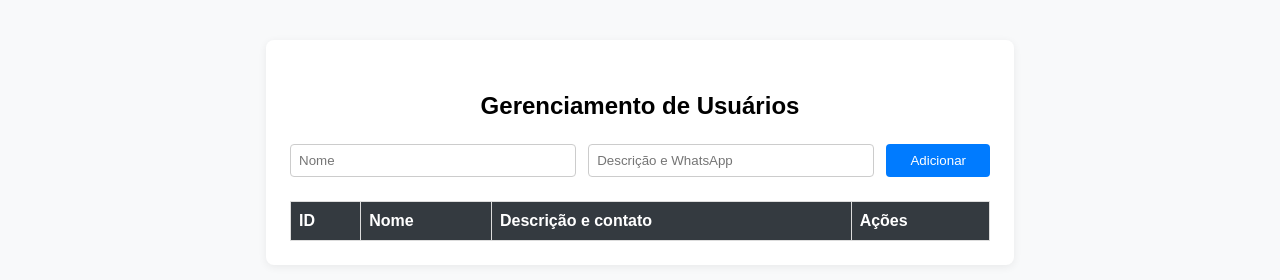
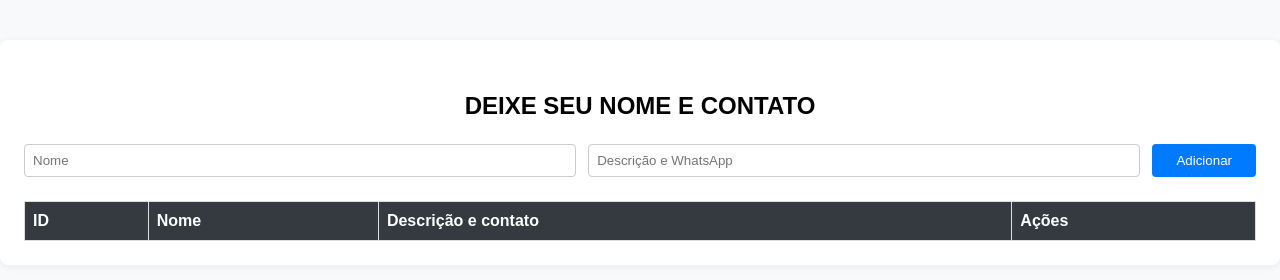
Before and after one commit to honnyfrontend/ferias-api-rest, a plain HTML site: page frontend/index.html in a window 1280 px wide. Drawn offline with Linux system fonts and the light colour scheme; no server answers.

Commit message:
mexendo no visual

```diff
--- a/frontend/index.html
+++ b/frontend/index.html
@@ -6,7 +6,7 @@
   <meta name="viewport" content="width=device-width, initial-scale=1">
   <style>
     body { font-family: Arial, sans-serif; background: #f8f9fa; margin: 0; }
-    .container { max-width: 700px; margin: 40px auto; background: #fff; padding: 32px 24px 24px 24px; border-radius: 8px; box-shadow: 0 2px 8px #0001; }
+    .container { max-width: 1500px; margin: 40px auto; background: #fff; padding: 32px 24px 24px 24px; border-radius: 8px; box-shadow: 0 2px 8px #0001; }
     h2 { text-align: center; margin-bottom: 24px; }
     form { display: flex; gap: 12px; margin-bottom: 24px; flex-wrap: wrap; }
     form input { flex: 1 1 200px; padding: 8px; border: 1px solid #ccc; border-radius: 4px; }
@@ -30,7 +30,7 @@
 </head>
 <body>
   <div class="container">
-    <h2>Gerenciamento de Usuários</h2>
+    <h2>DEIXE SEU NOME E CONTATO</h2>
     <form id="usuario-form">
       <input type="text" id="nome" placeholder="Nome" required>
       <input type="text" id="email" placeholder="Descrição e WhatsApp" required>
```
